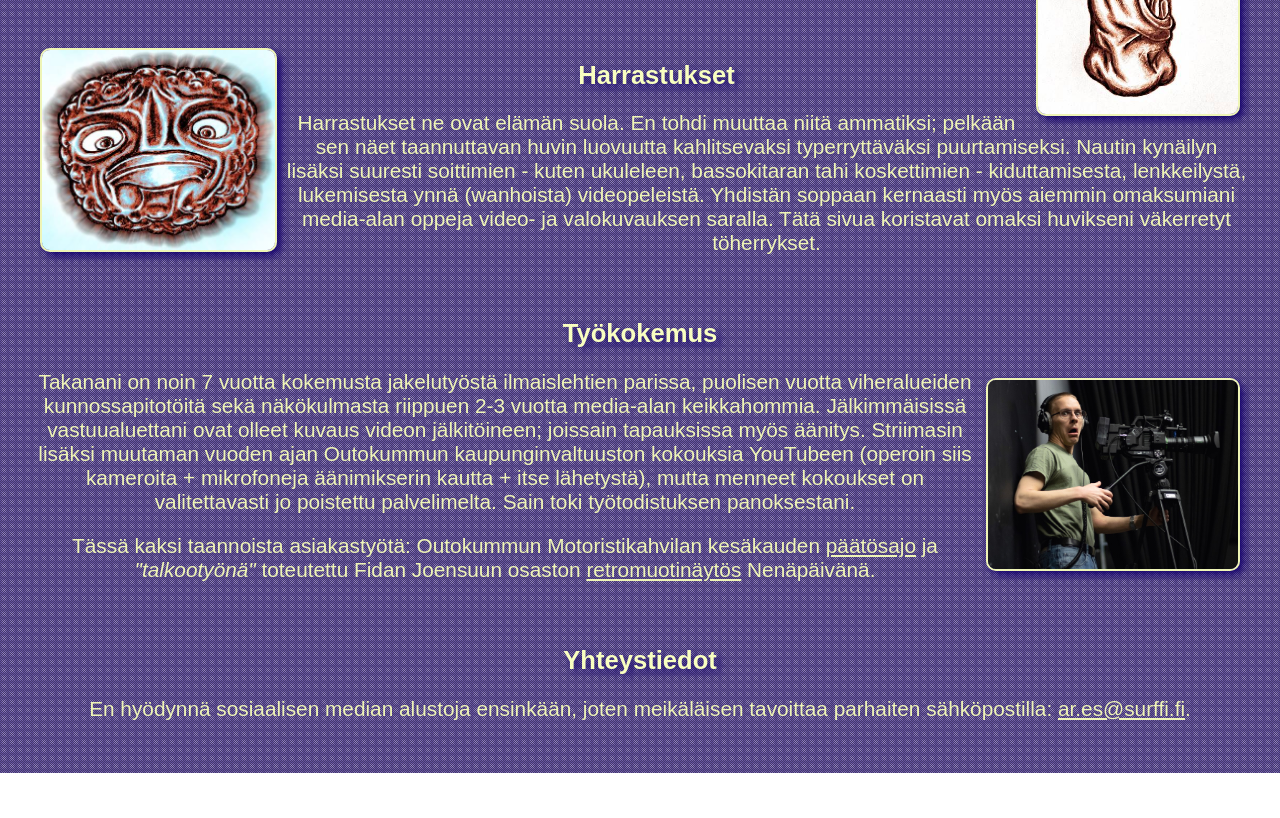
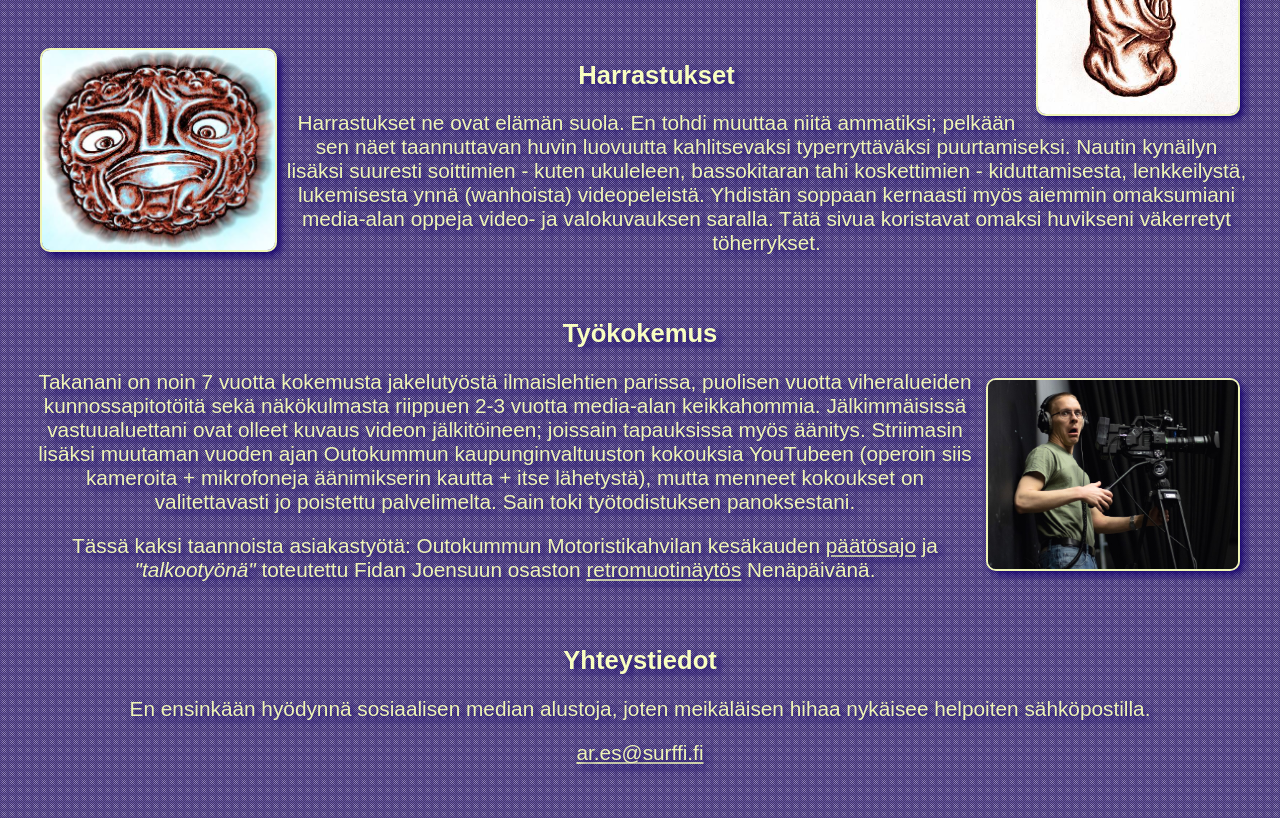
Before and after one commit to nukkapompula/omat-responsiiviset-sivut, a plain HTML site: page index.html in a window 1280 px wide. Shown: the part 590-1408 px from the top of the page. Before the commit the page ends 1363 px from the top, so only its background shows below. Drawn offline with Linux system fonts and the light colour scheme.

Commit message:
loput varjot, yhteystiedot korjattu

```diff
--- a/index.html
+++ b/index.html
@@ -84,8 +84,11 @@
 		<section>
 			<h2 id="O5">Yhteystiedot</h2>
 			<p>
-				En hyödynnä sosiaalisen median alustoja ensinkään, joten meikäläisen tavoittaa
-				parhaiten sähköpostilla: <ins>ar.es@surffi.fi</ins>.
+				En ensinkään hyödynnä sosiaalisen median alustoja, joten meikäläisen hihaa
+				nykäisee helpoiten sähköpostilla.
+			</p>
+			<p>
+				<ins>ar.es@surffi.fi</ins>
 			</p>
 		</section>
 	</main>
--- a/stails.css
+++ b/stails.css
@@ -35,6 +35,7 @@ p {
 	font-family: bahnschrift condensed, Arial;
 	font-size: 130%;
 	text-align: center;
+	text-shadow: 4px 4px 8px rgb(20, 0, 109);
 }
 
 a {
@@ -59,6 +60,7 @@ nav a {
 	border: 2px solid rgb(238,244,182);
 	border-radius: 10px;
 	margin: 3px;
+	box-shadow: 4px 4px 8px rgb(20, 0, 109);
 }
 
 nav {
```
